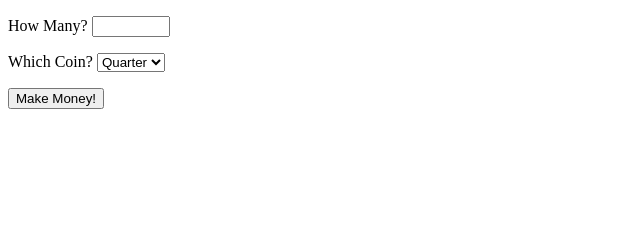
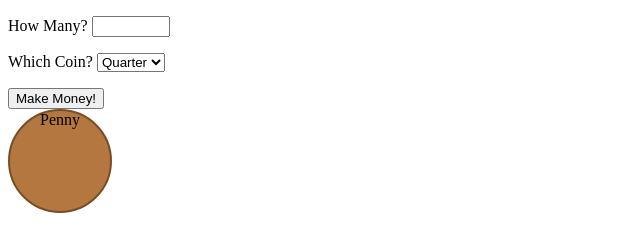
Before and after one commit to Acera-tops/Grand-Circus, a plain HTML site: page DOM Ex. 4/DOMEx4.html in a window 1280 px wide. Shown: the whole page, without its empty margins (0-640 px from the left). Drawn offline with Linux system fonts and the light colour scheme.

Commit message:
adding Dom exercises

```diff
--- a/DOM Ex. 4/DOMEx4.css
+++ b/DOM Ex. 4/DOMEx4.css
@@ -1,3 +1,24 @@
+body{
+/* display: flex;
+justify-content: center; */
+}
+
 #how-many {
     width: 70px;
 }
+
+.coin {
+    text-align: center;
+    text-justify: center;
+    border-radius: 50%;
+}
+
+#penny {
+    background-color:#b3773f;
+    /* text-align: center;
+    text-justify: center; */
+    border:2px solid #774e27;
+    height: 100px;
+    width: 100px;
+    /* border-radius: 50%; */
+}
--- a/DOM Ex. 4/DOMEx4.html
+++ b/DOM Ex. 4/DOMEx4.html
@@ -31,6 +31,10 @@
                 Make Money!
             </button>
         </form>
+        <div id="penny" class="coin">Penny</div>
+        <div id="nickel" class="coin"></div>
+        <div id="dime" class="coin"></div>
+        <div id="quarter" class="coin"></div>
 
         <script src="DOMEx4.js" async defer></script>
     </body>
```
